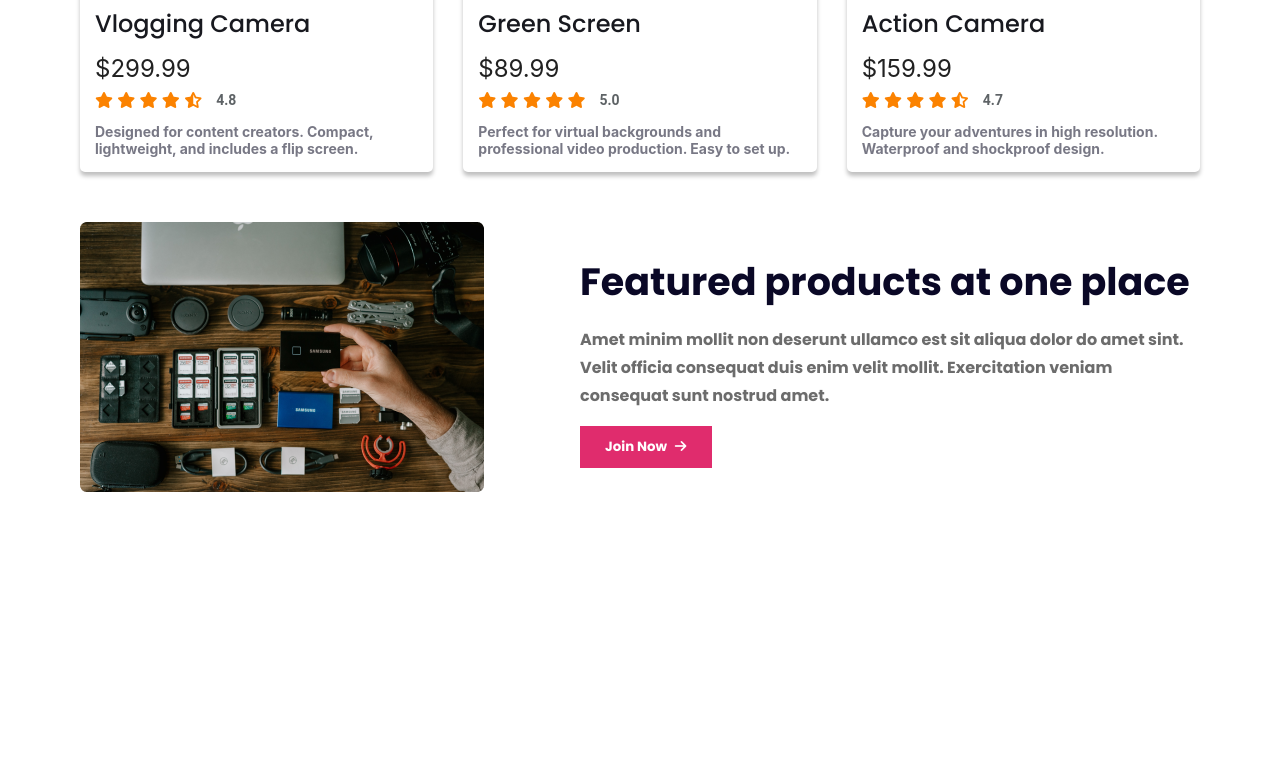
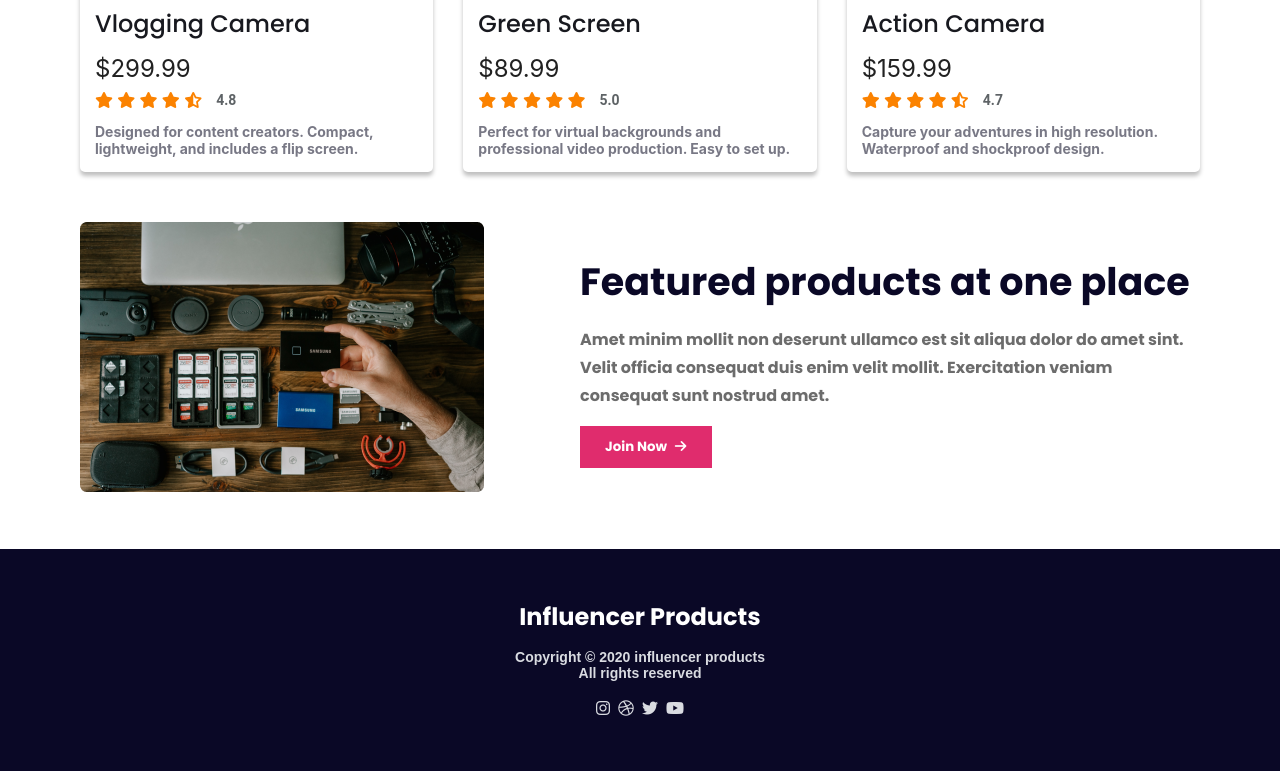
Before and after one commit to md-zeon/influencer-gear, a plain HTML site: page index.html in a window 1280 px wide. Shown: the part 2169-2940 px from the top of the page. Before the commit the page ends 2718 px from the top, so only its background shows below. Drawn offline with Linux system fonts and the light colour scheme.

Commit message:
Added Footer

```diff
--- a/index.html
+++ b/index.html
@@ -283,6 +283,21 @@
                 </div>
             </section>
         </main>
-		<footer></footer>
+		<footer>
+            <div class="footer-content">
+                <h1 class="footer-title">Influencer Products</h1>
+                <p class="copyright">
+                    Copyright © 2020  influencer products
+                    <br>
+                    All rights reserved
+                </p>
+                <div class="social-links">
+                    <span><i class="fa-brands fa-instagram"></i></span>
+                    <span><i class="fa-brands fa-dribbble"></i></span>
+                    <span><i class="fa-brands fa-twitter"></i></span>
+                    <span><i class="fa-brands fa-youtube"></i></span>
+                </div>
+            </div>
+        </footer>
 	</body>
 </html>
--- a/styles/style.css
+++ b/styles/style.css
@@ -238,3 +238,38 @@ section {
     line-height: 28px;
     font-weight: 700;
 }
+
+/* footer styles */
+
+footer {
+    text-align: center;
+    background-color: #0A0826;
+}
+
+.footer-content {
+    max-width: 270px;
+    margin: 0px auto;
+    padding: 50px 0;
+}
+
+.footer-title {
+    font-size: 24px;
+    font-weight: 700;
+    color: #FFFFFF;
+}
+
+.copyright {
+    font-size: 14px;
+    font-weight: bold;
+    font-family: "Manrope", sans-serif;
+    color: #D9DBE1;
+    margin: 15px 0;
+}
+
+.social-links {
+    display: flex;
+    align-items: center;
+    justify-content: center;
+    gap: 8px;
+    color: #D9DBE1;
+}
```
